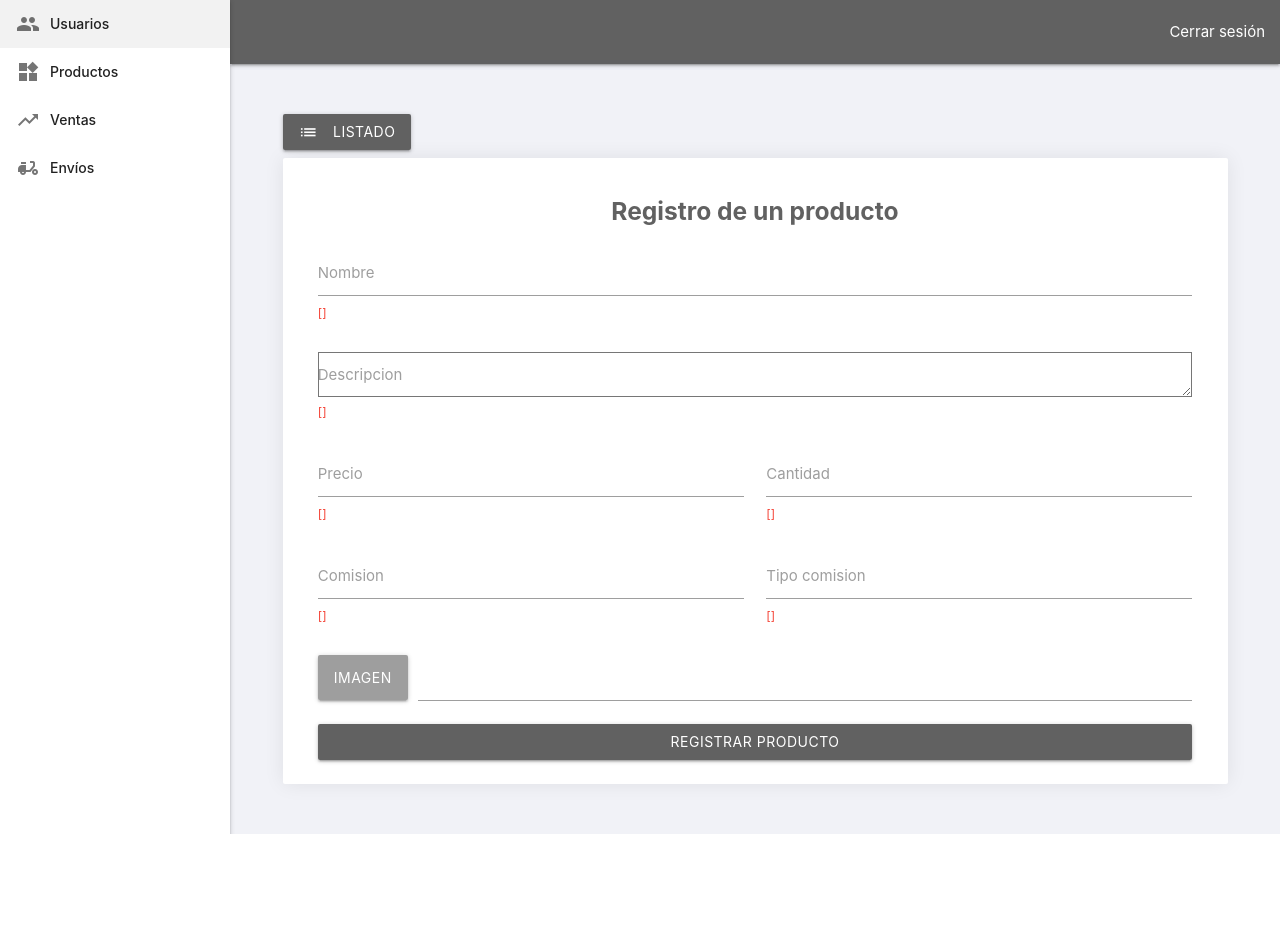
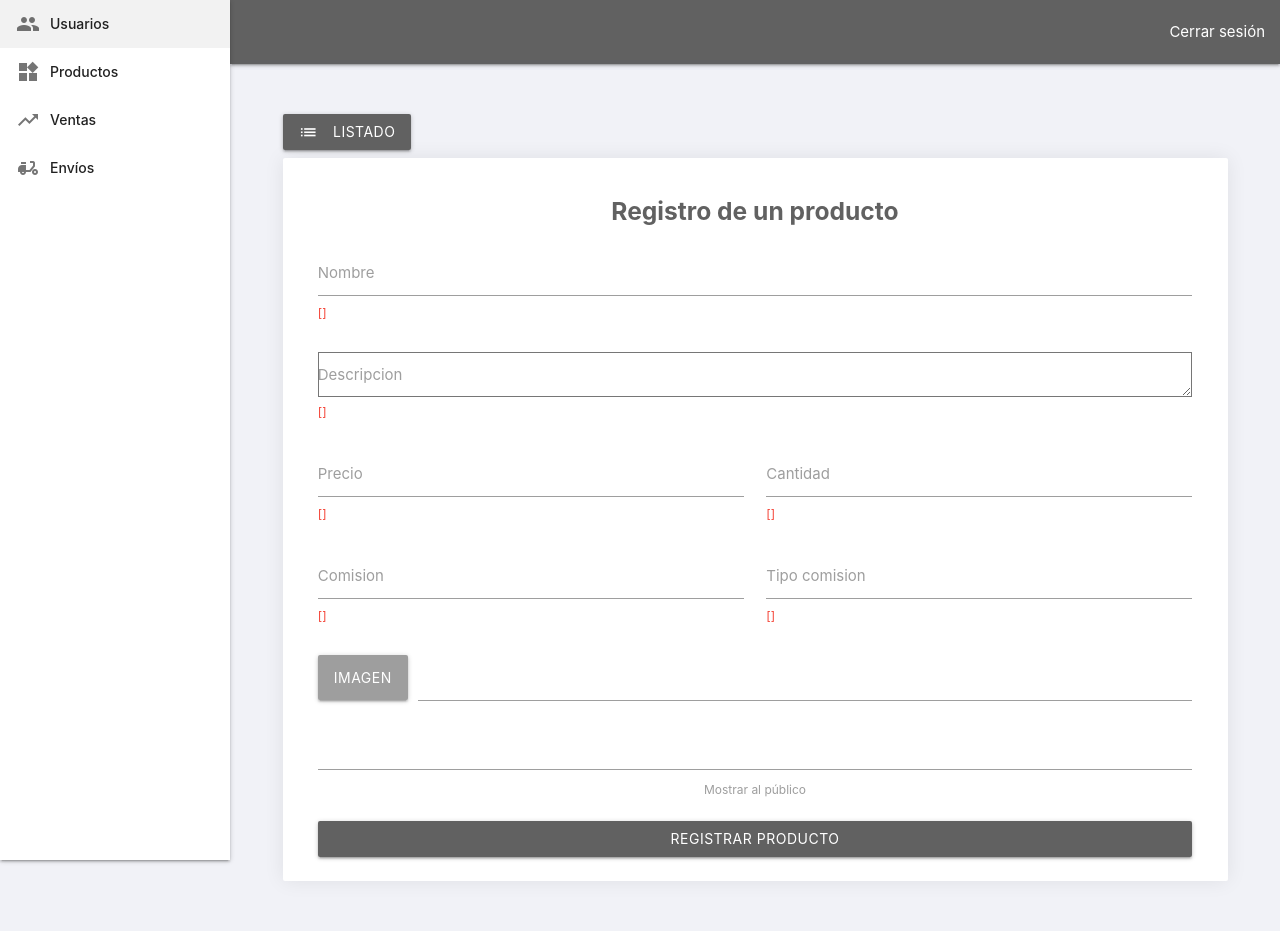
Before and after one commit to DEDC/marketplace, a Django app: template templates/admin/productos/registro.html in a window 1280 px wide. Before the commit the page ends 834 px from the top, so only its background shows below. Run offline with Django 3.2, Linux system fonts and the light colour scheme; the template is opened without the code that fills it, so the values that code supplies are empty, except form fields; tables that the repository leaves empty hold one stand-in row (values such as "Sample post"); form fields are guessed from the names that the template uses.

Commit message:
Activar/desactivar al producto desde admin

```diff
--- a/apps/admin/views.py
+++ b/apps/admin/views.py
@@ -53,7 +53,7 @@
 # Products
 class CreateProduct(LoginRequiredMixin, UserPassesTestMixin, SuccessMessageMixin, CreateView):
     model = Productos
-    fields = ['nombre', 'precio', 'cantidad', 'descripcion', 'imagen', 'comision', 'tipo_comision']
+    fields = ['nombre', 'precio', 'cantidad', 'descripcion', 'imagen', 'comision', 'tipo_comision', 'activo']
     template_name = 'admin/productos/registro.html'
     success_url = reverse_lazy('admin:create_product')
     success_message = 'Producto registrado existosamente'
@@ -69,7 +69,7 @@
 
 class UpdateProduct(LoginRequiredMixin, UserPassesTestMixin, SuccessMessageMixin, UpdateView):
     model = Productos
-    fields = ['nombre', 'precio', 'cantidad', 'descripcion', 'imagen', 'comision', 'tipo_comision']
+    fields = ['nombre', 'precio', 'cantidad', 'descripcion', 'imagen', 'comision', 'tipo_comision', 'activo']
     query_pk_and_slug = True
     success_url = reverse_lazy('admin:list_products')
     template_name = 'admin/productos/editar.html'
--- a/apps/mkt/models.py
+++ b/apps/mkt/models.py
@@ -24,6 +24,7 @@
     descripcion = models.CharField('Descripción del producto', max_length = 200)
     comision = models.DecimalField('Comisión del producto', max_digits = 10, decimal_places = 2, validators = [MinValueValidator(1.00), MaxValueValidator(10000000.00)], null = True)
     tipo_comision = models.CharField('Tipo de comisión', max_length = 50, choices = [('directa', 'Por monto directo'), ('porcentaje', 'Por porcentaje')], null = True)
+    activo = models.BooleanField(default = True)
     imagen = models.ImageField('Imagen principal', upload_to = path_image)
 
     def get_public_price(self):
--- a/templates/admin/productos/registro.html
+++ b/templates/admin/productos/registro.html
@@ -76,6 +76,16 @@
             </div>
             <div class="row">
                 <div class="col l12 m12 s12">
+                    <p class="center-align">
+                        <label>
+                            {{form.activo}}
+                            <span>Mostrar al público</span>
+                        </label>
+                    </p>
+                </div>
+            </div>
+            <div class="row">
+                <div class="col l12 m12 s12">
                     <button class="btn grey darken-2 btn-block" type="submit">Registrar producto</button>
                 </div>
             </div>
```
Also changed, not shown: templates/admin/productos/editar.html (+10 -0 lines), apps/mkt/migrations/0003_auto_20210303_1615.py (added).
